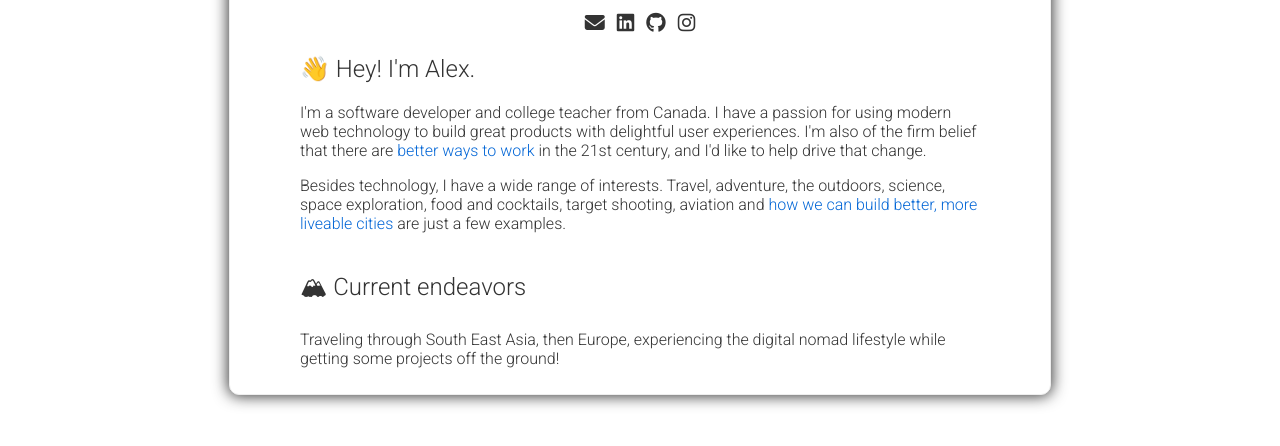
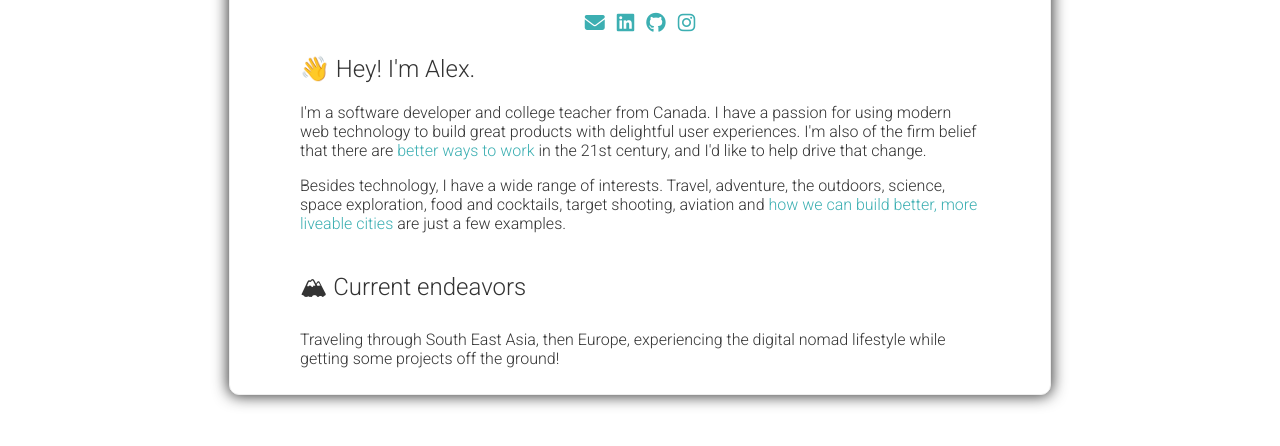
Before and after one commit to alexturpin/alexturpin.com, a website: page index.html in a window 1280 px wide. Shown: the part 318-764 px from the top of the page. Drawn offline with Linux system fonts and the light colour scheme.

Commit message:
Link colors

```diff
--- a/index.html
+++ b/index.html
@@ -82,13 +82,13 @@
       }
 
       a {
-        color: #0366d6;
+        color: #3cafb2;
         text-decoration: none;
       }
 
       a:hover {
         text-decoration: underline;
-        color: #40a9ff;
+        color: #86ecc2;
         transition: color 200ms;
       }
 
@@ -101,12 +101,10 @@
 
       nav a {
         text-decoration: none;
-        color: #333333;
       }
 
       nav a:hover {
         text-decoration: none;
-        color: #40a9ff;
         transition: color 200ms;
       }
     </style>
```
